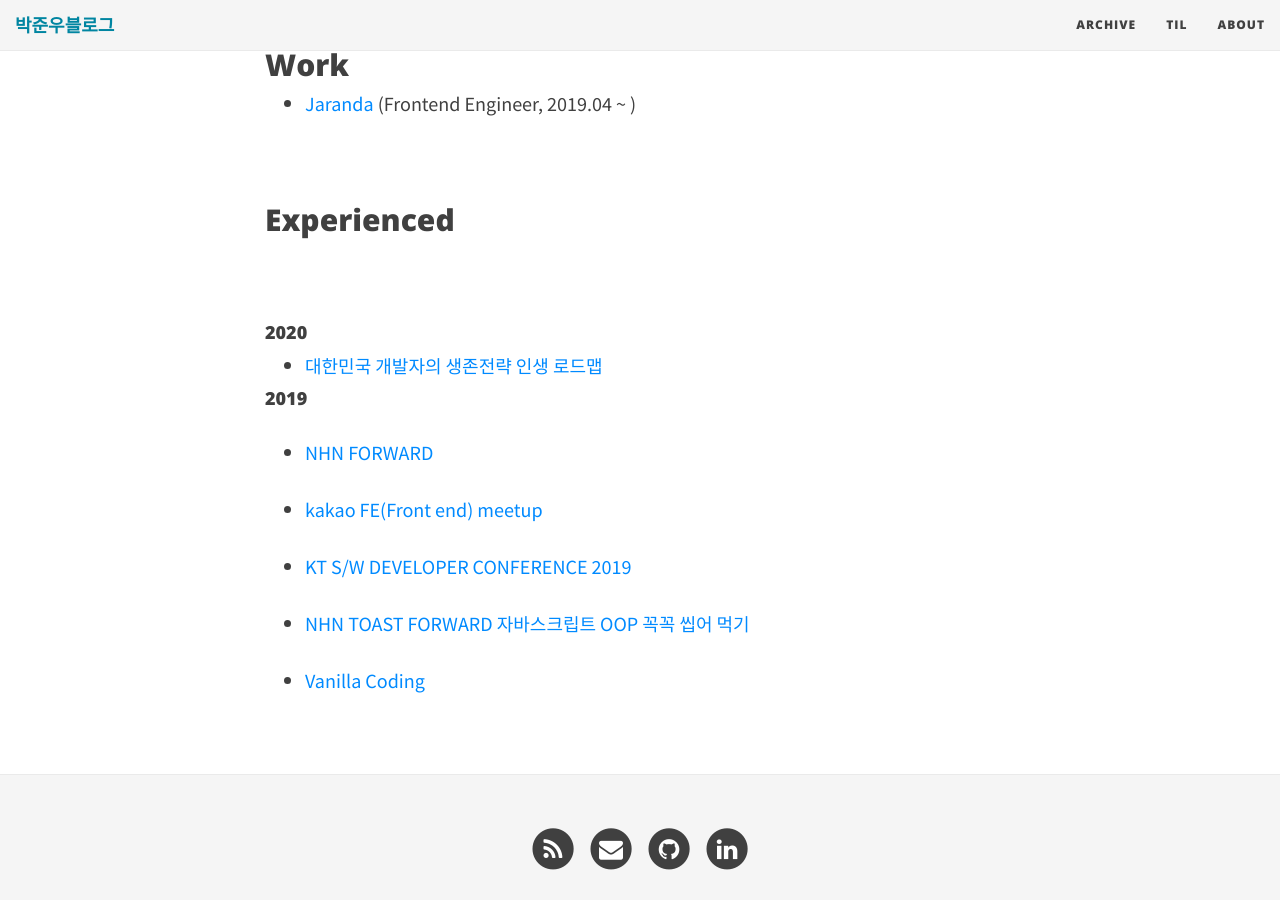
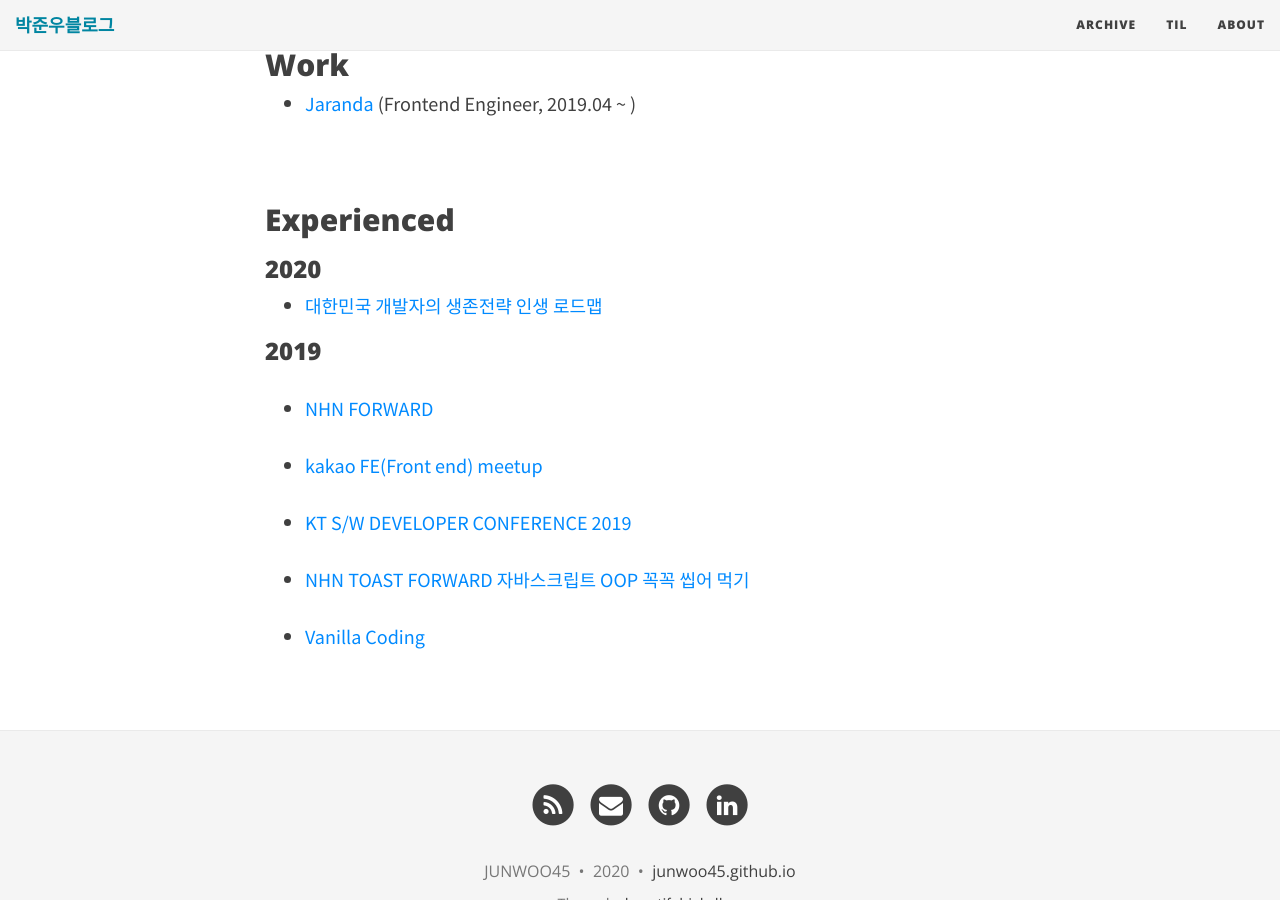
Before and after one commit to JUNWOO45/junwoo45.github.io.archived, a Jekyll site: the page built from aboutme.md, in a window 1280 px wide and 900 px high, scrolled down 1032 px. Built offline with Jekyll 4.4.1, drawn with Linux system fonts in a browser that asks for light colours; nearby versions of some CDN libraries.

Commit message:
style: aboutme 페이지 br태그 삭제

```diff
--- a/aboutme.md
+++ b/aboutme.md
@@ -39,13 +39,12 @@ subtitle: 프론트엔드 개발자 박준우입니다.
 <br>
 
 ## Experienced
-<br>
 
-#### 2020
+### 2020
 
 - [대한민국 개발자의 생존전략 인생 로드맵](https://www.onoffmix.com/event/205305){:target="_blank"}
 
-#### 2019
+### 2019
 
 - [NHN FORWARD](https://forward.nhn.com/2019/seoul/){:target="_blank"}
 
```
